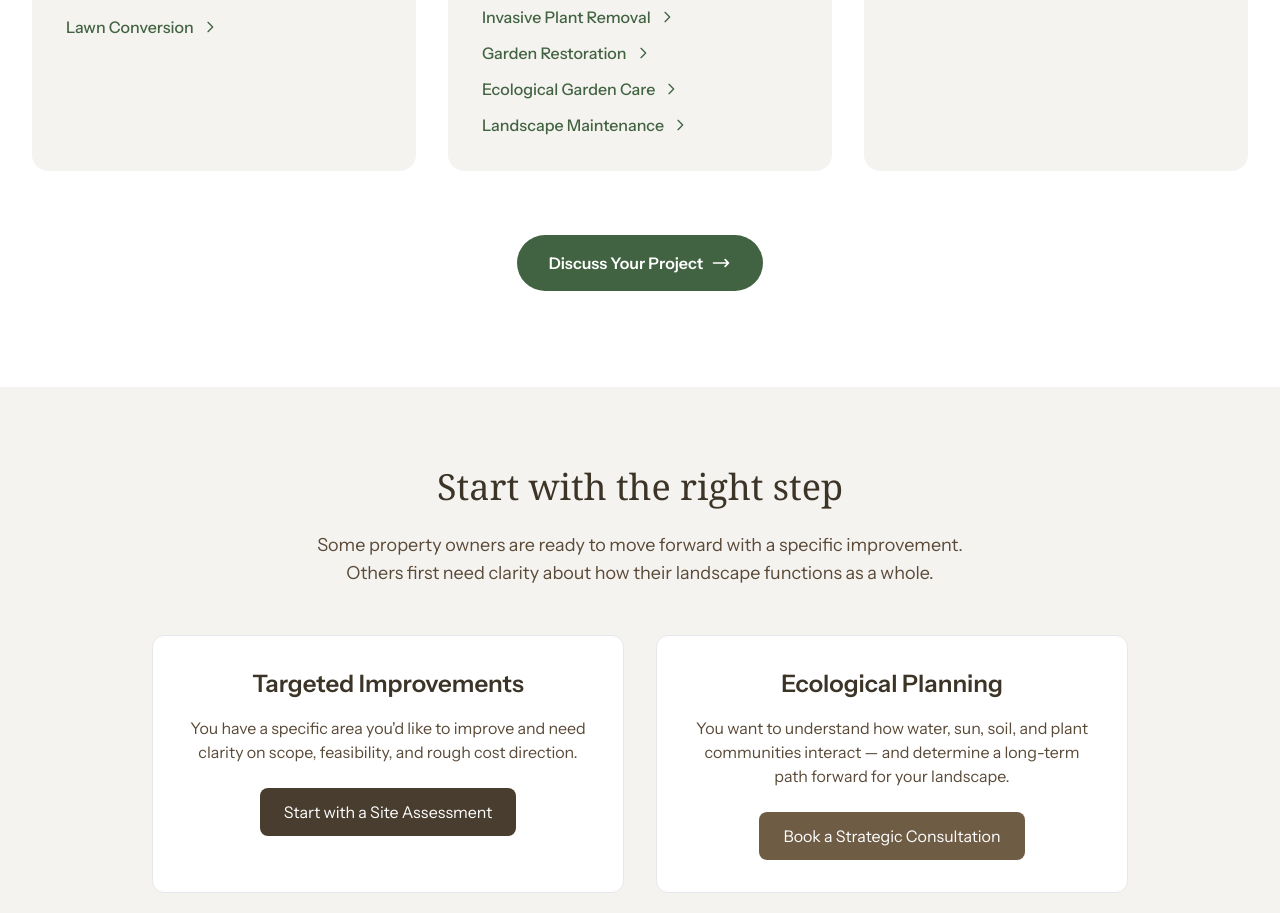
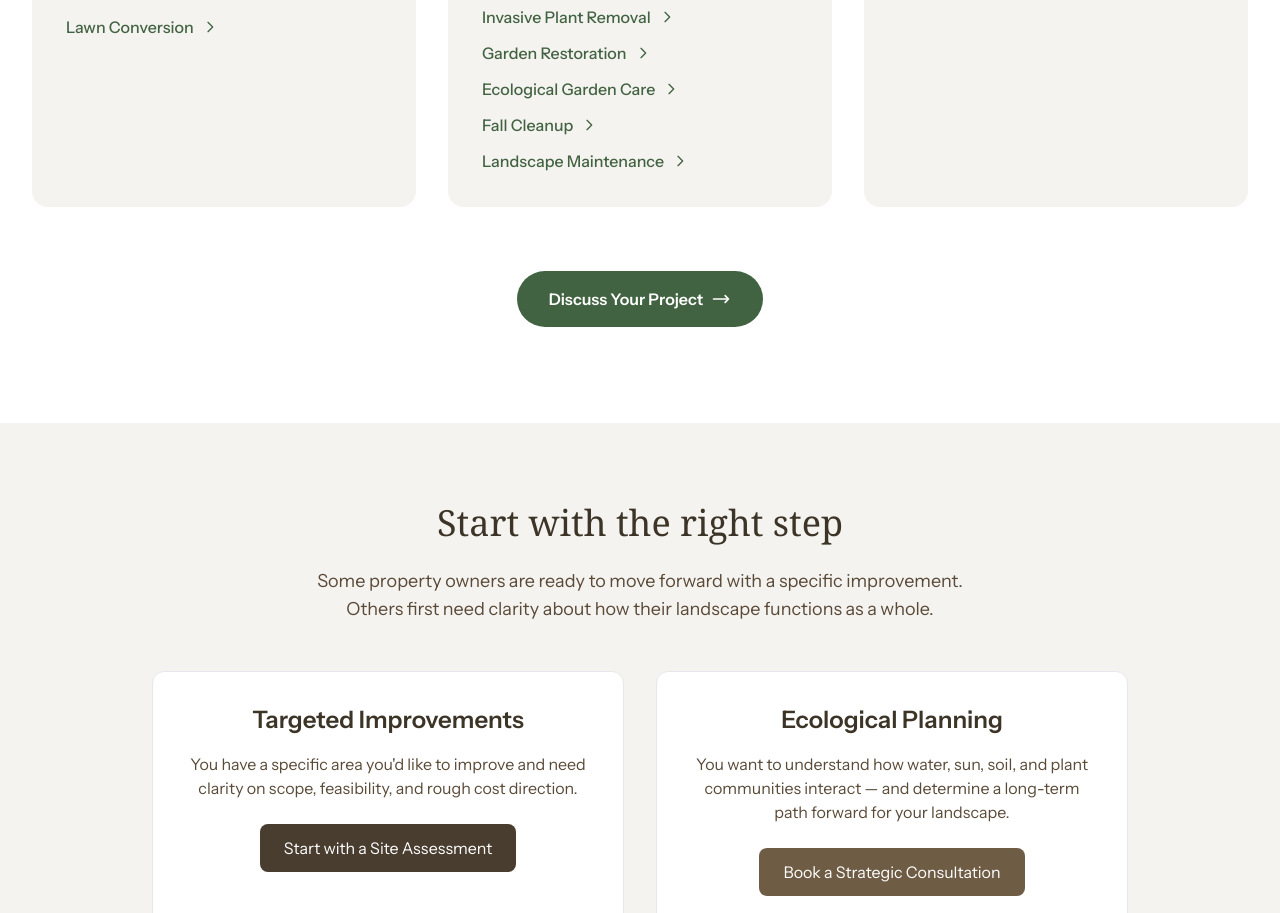
Before and after one commit to earthstewardslgs-del/earth-stewards-LLC-website, a Next.js app: page / in a window 1280 px wide. Shown: the part 4589-5502 px from the top of the page. Built offline with nearby package versions, Linux system fonts and the light colour scheme.

Commit message:
Add fall cleanup to services list

```diff
--- a/components/Services.tsx
+++ b/components/Services.tsx
@@ -33,6 +33,7 @@
         { text: 'Invasive Plant Removal', href: '/services/invasive-species-removal-muskegon' },
         { text: 'Garden Restoration', href: '/services/garden-restoration-muskegon' },
         { text: 'Ecological Garden Care', href: '/services/ecological-garden-care' },
+        { text: 'Fall Cleanup', href: '/services/fall-cleanup' },
         { text: 'Landscape Maintenance', href: '/services/landscape-maintenance-muskegon' },
       ],
     },
```
